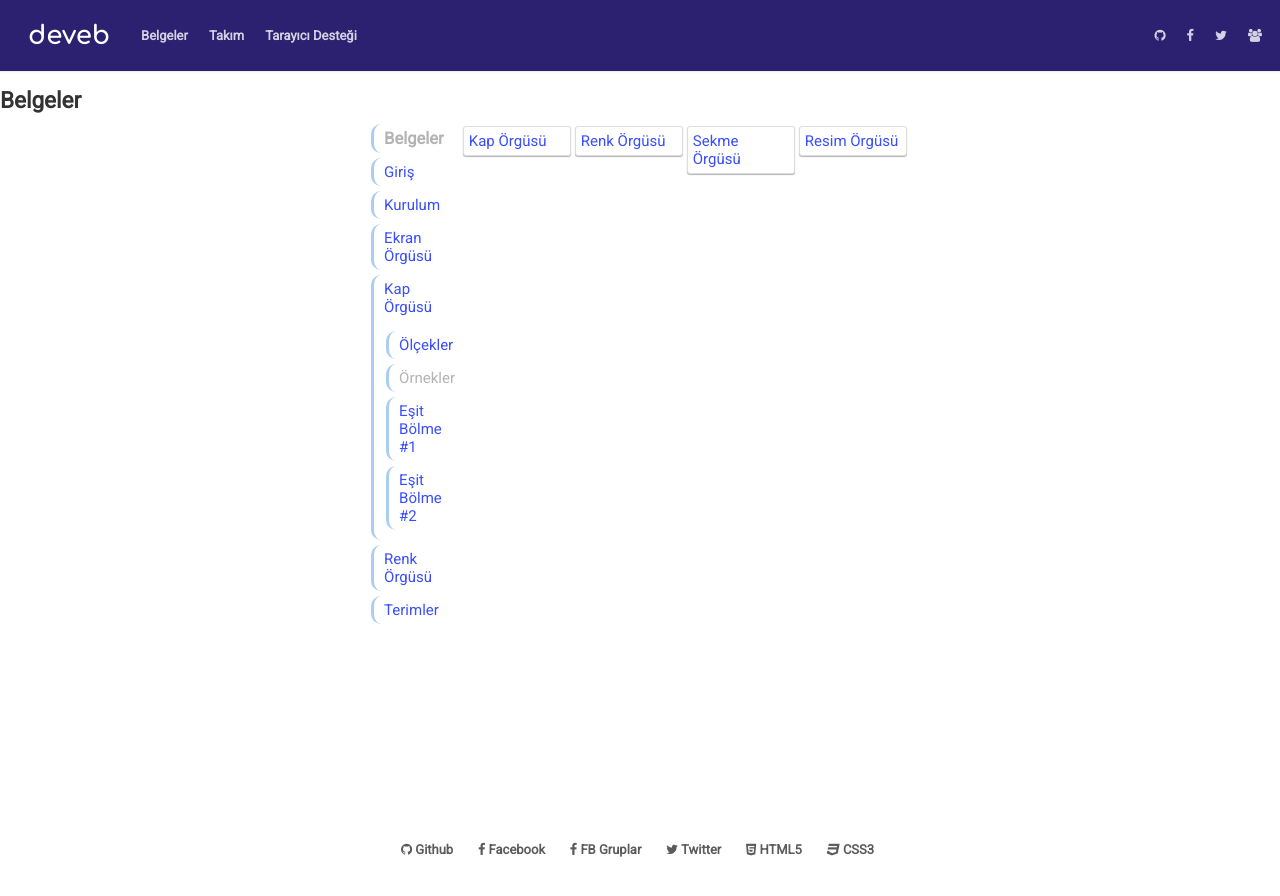
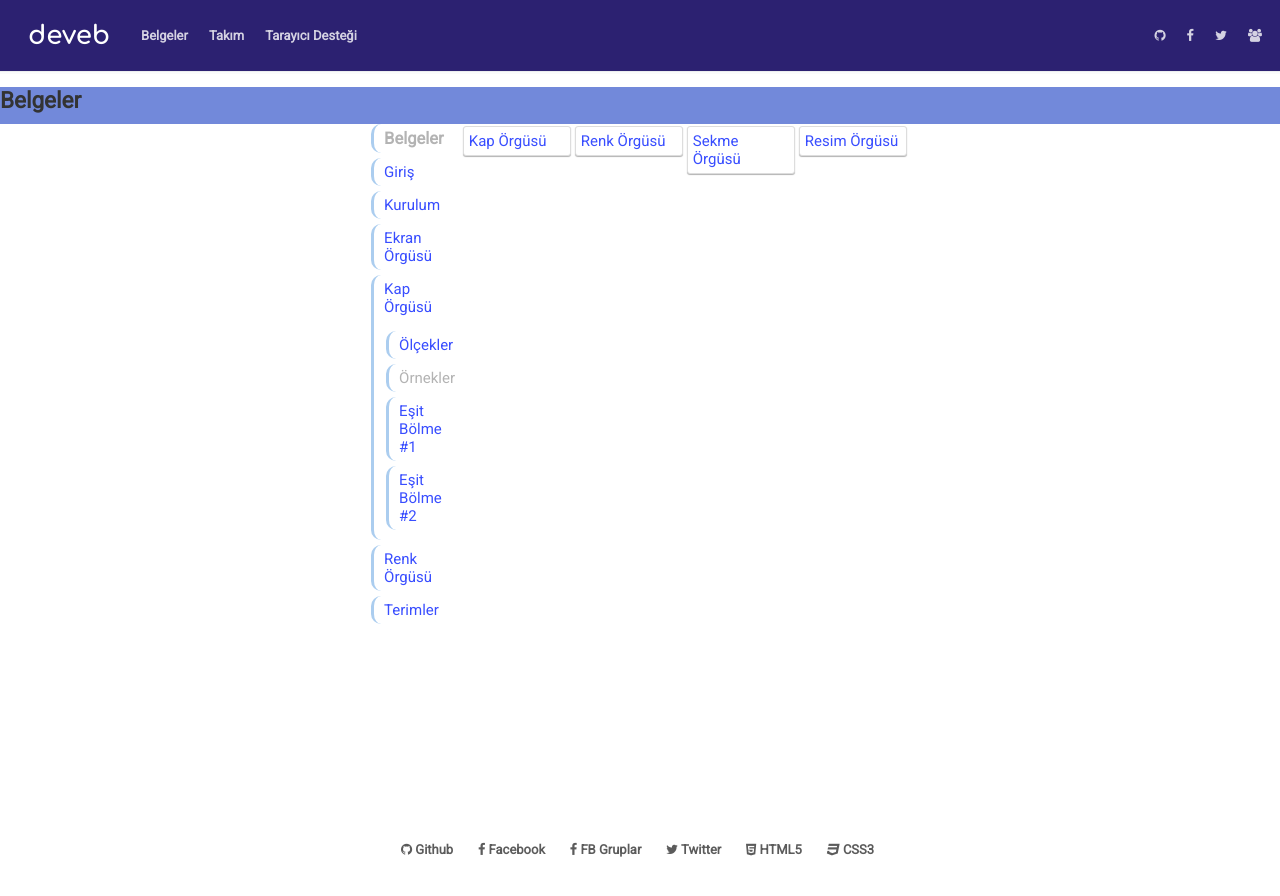
Before and after one commit to data-deveb/data-deveb.github.io, a Jekyll site: the page built from belgeler/belgeler.html, in a window 1280 px wide. Shown: the top 896 px of the page. Built offline with Jekyll 4.4.1, drawn with Linux system fonts in a browser that asks for light colours.

Commit message:
Güncelleme

```diff
--- a/_layouts/default.html
+++ b/_layouts/default.html
@@ -7,8 +7,8 @@
   <header data-gnl="24" class="header">
   {% include header.html %}
   </header>
-  {% if page.title %}<div data-gnl="1 1p">
-    <h1>{{ page.title }}</h1>
+  {% if page.title %}<div data-gnl="1 1p" class="sayfa-başlığı">
+    <h1 data-gnl="23 24p göbekte-ol">{{ page.title }}</h1>
   </div>{% endif %}
   <div data-gnl="23 göbekte-ol" data-dev="kaplama">
     <div data-gnl="24" data-ort="4">
--- a/assets/css/deveb.genel.css
+++ b/assets/css/deveb.genel.css
@@ -92,7 +92,9 @@ pre{
 }
 
 
-
+.sayfa-başlığı{
+	background:rgb(114, 137, 218) none repeat scroll 0% 0%;
+}
 
 
 
```
